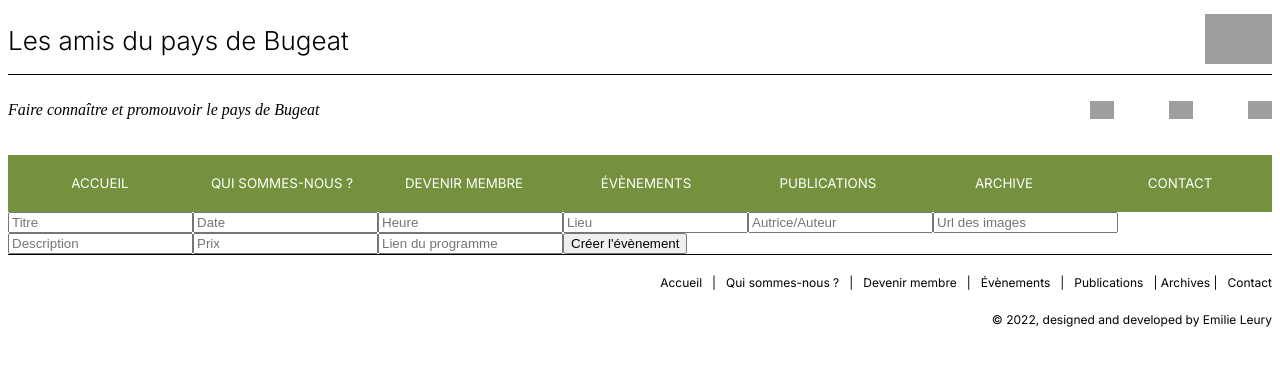
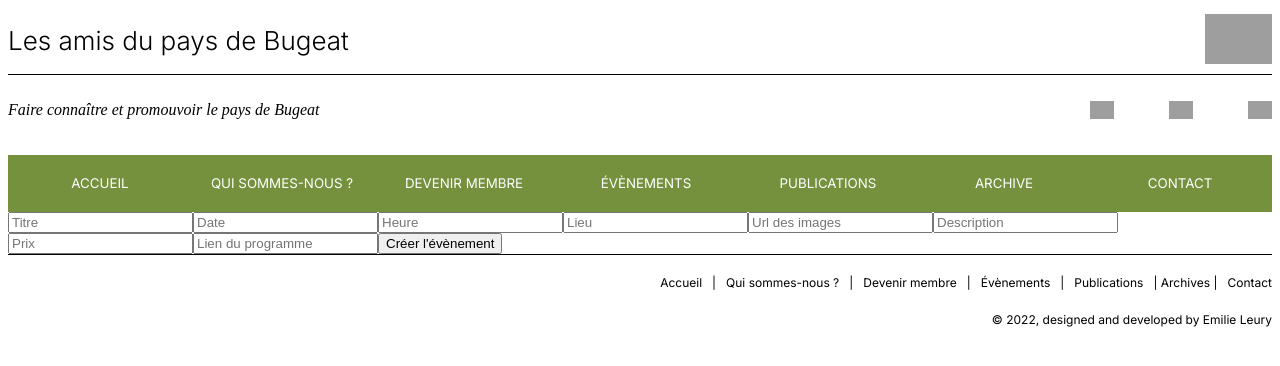
Before and after one commit to elarchi/lesamisdebugeat, a React (Create React App) app: page /backoffice in a window 1280 px wide. Shown: the top 366 px of the page. Built offline with nearby package versions, Linux system fonts and the light colour scheme; grey boxes are pictures that could not be loaded.

Commit message:
delete author mention in event form

```diff
--- a/src/pages/Backoffice/Backoffice.js
+++ b/src/pages/Backoffice/Backoffice.js
@@ -6,7 +6,6 @@ const Backoffice = () => {
   const [date, setDate] = useState("");
   const [time, setTime] = useState("");
   const [location, setLocation] = useState("");
-  const [author, setAuthor] = useState("");
   const [urlImages, setUrlImages] = useState("");
   const [description, setDescription] = useState("");
   const [price, setPrice] = useState("");
@@ -23,7 +22,6 @@ const Backoffice = () => {
           date,
           time,
           location,
-          author,
           urlImages,
           description,
           price,
@@ -69,13 +67,6 @@ const Backoffice = () => {
         />
         <input
           type="text"
-          placeholder="Autrice/Auteur"
-          onChange={(event) => {
-            setAuthor(event.target.value);
-          }}
-        />
-        <input
-          type="text"
           placeholder="Url des images"
           onChange={(event) => {
             setUrlImages(event.target.value);
```
